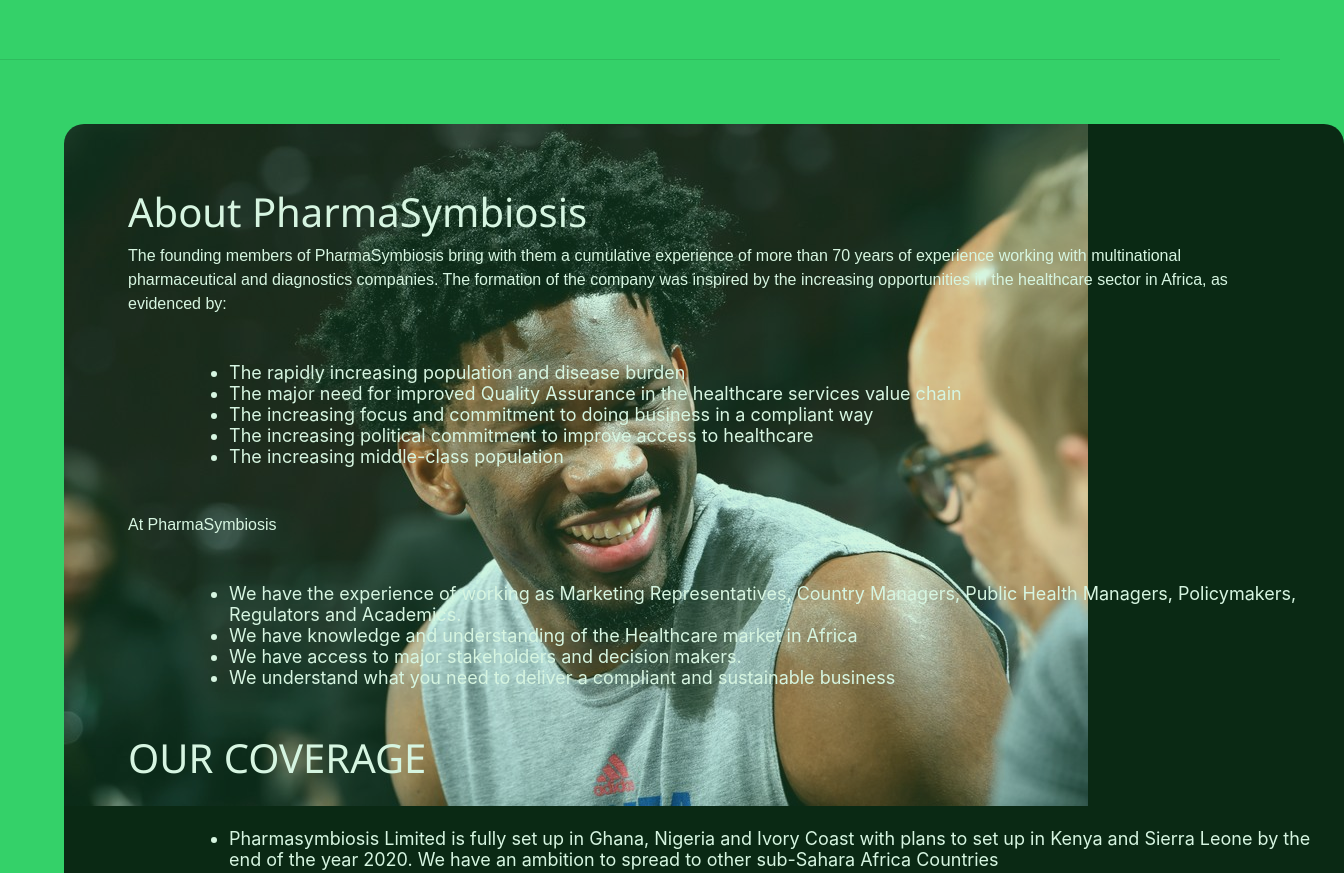
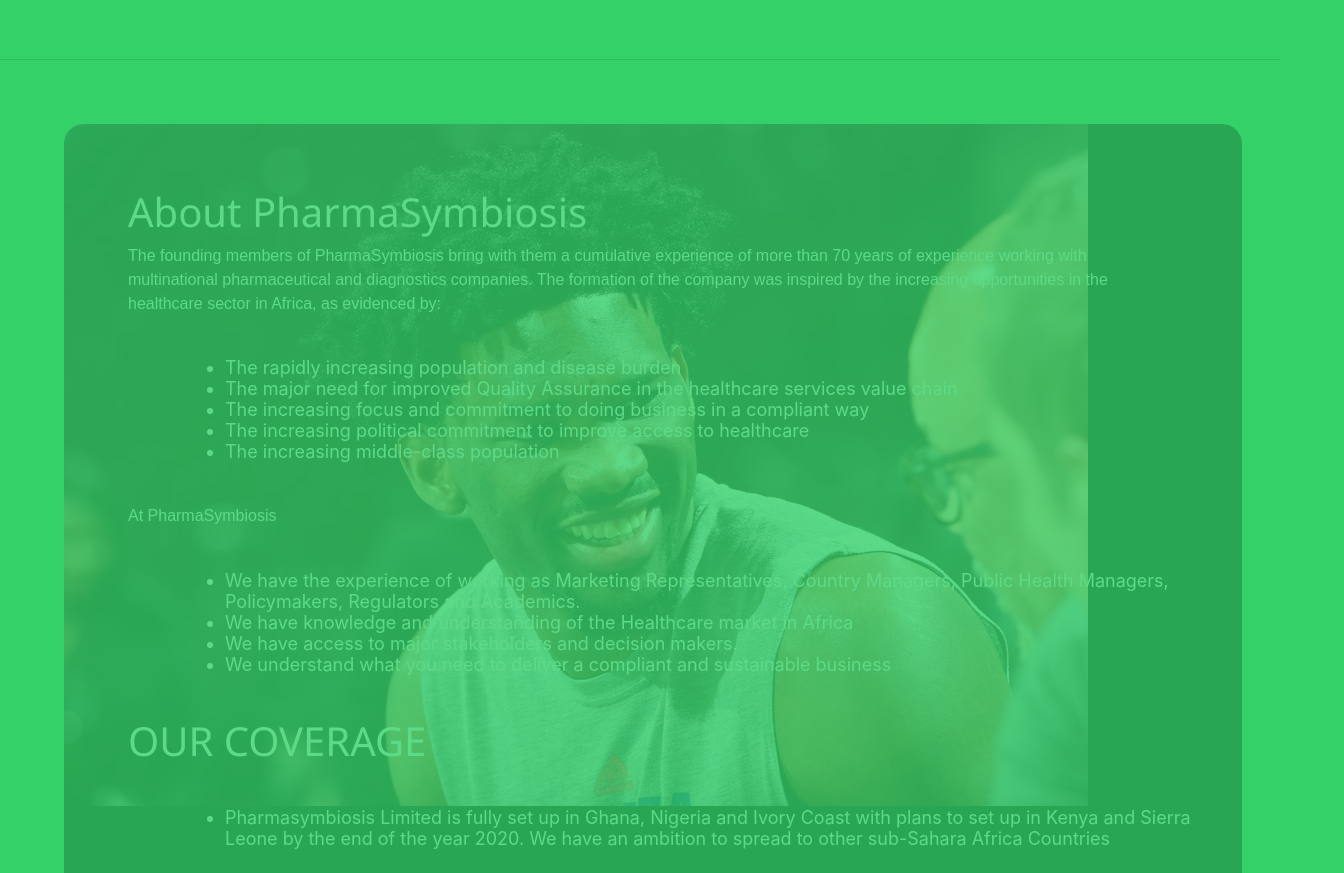
Before and after one commit to guylaroche237/TheRockCode, a plain HTML site: page popinso.html in a window 1280 px wide. Shown: the part 1360-2233 px from the top of the page, 1344 px wide, since content can reach past the window. Drawn offline with nearby package versions, Linux system fonts and the light colour scheme; files that its build step writes are made by us from their sources.

Commit message:
realiser

```diff
--- a/styles/css/style.css
+++ b/styles/css/style.css
@@ -4,13 +4,10 @@
 }
 .impaire{
 	background-color: black;
-	opacity: 0.8;
+	opacity: 0.2;
 	margin:5% ;
 	padding: 5%;
 	border-radius: 20px;
-	width: 100%;
-	max-width: 100%;
-
 	background-image: url("/images/joel.jpg");
 	background-attachment: fixed;
 	background-repeat: no-repeat;
```
